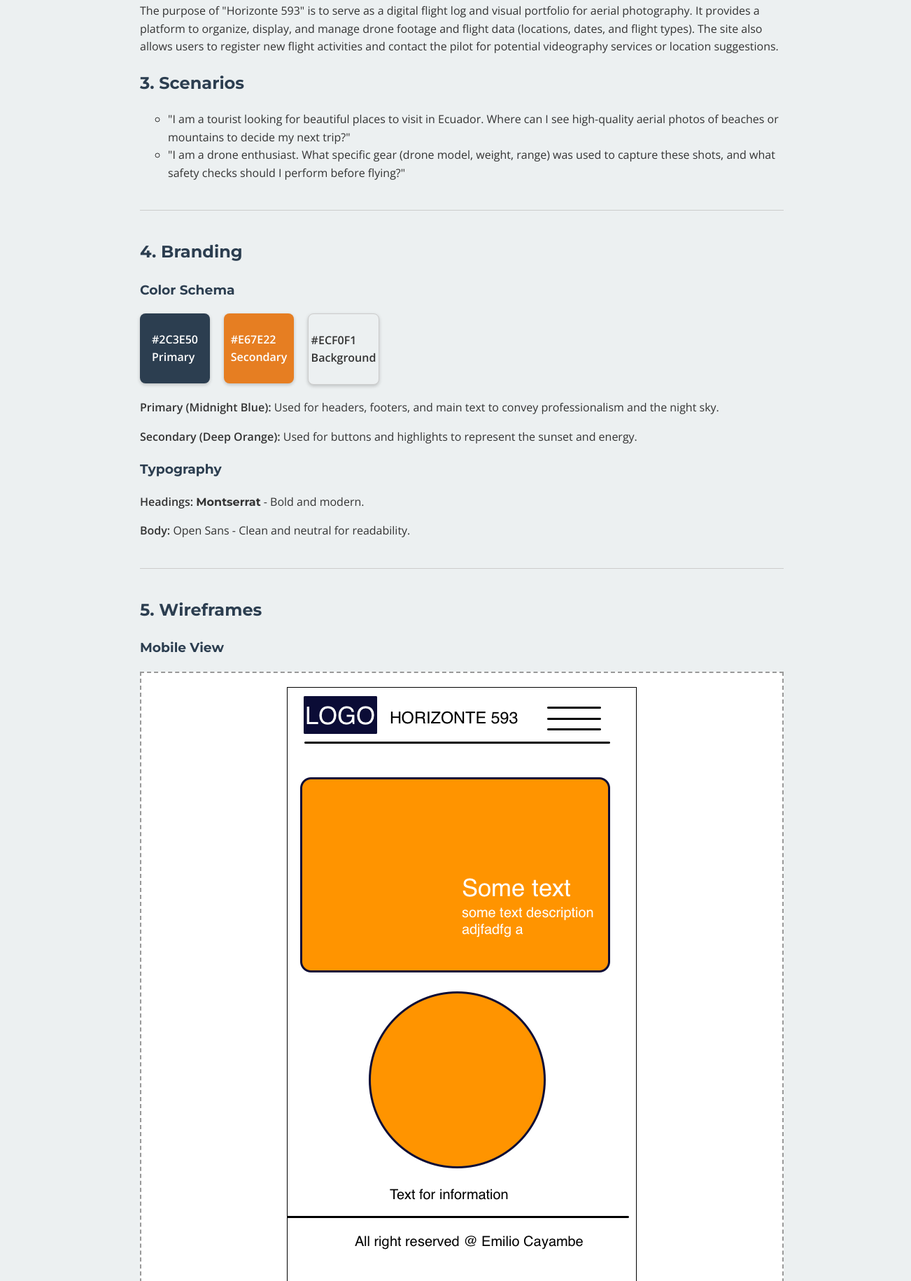
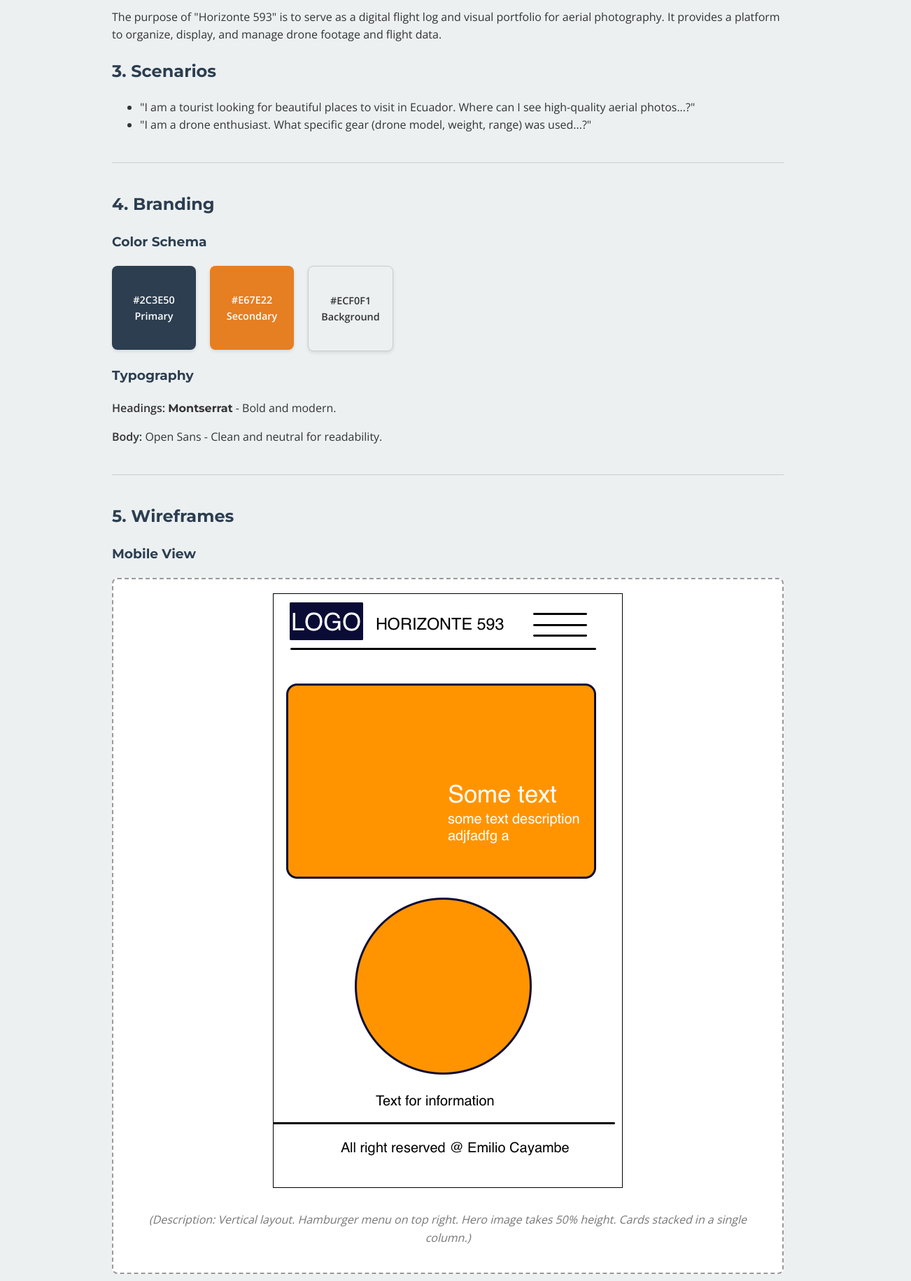
Before and after one commit to emiliocayambe/wdd131, a plain HTML site: page project/siteplan.html in a window 1280 px wide. Shown: the part 394-2225 px from the top of the page at 70% size, 1302 px wide, since content can reach past the window. Drawn offline with nearby package versions, Linux system fonts and the light colour scheme.

Commit message:
styles-correction

```diff
--- a/project/siteplan.html
+++ b/project/siteplan.html
@@ -1,17 +1,17 @@
 <!DOCTYPE html>
-<html lang="en">
+<html lang="es">
 <head>
     <meta charset="UTF-8">
     <meta name="viewport" content="width=device-width, initial-scale=1.0">
     <meta name="description" content="Site plan for Horizonte 593, a digital flight log and visual portfolio for aerial photography.">
     <meta name="author" content="Emilio Cayambe">
     <title>Horizonte 593 | Site Plan</title>
+
     <link rel="preconnect" href="https://fonts.googleapis.com">
     <link rel="preconnect" href="https://fonts.gstatic.com" crossorigin>
-    <link href="https://fonts.googleapis.com/css2?family=Montserrat:wght@700&family=Open+Sans&display=swap" rel="stylesheet">
+    <link href="https://fonts.googleapis.com/css2?family=Montserrat:wght@700&family=Open+Sans:wght@400;600&display=swap" rel="stylesheet">
 
     <link rel="stylesheet" href="styles/base.css">
-
 </head>
 <body>
 
@@ -22,13 +22,13 @@
     <p>I chose this name because "Horizonte" evokes the vast views captured by a drone, and "593" is Ecuador's country code. This combination gives the site a distinct local identity while sounding professional, modern, and tech-oriented.</p>
     <ul>
         <li>Optional domain availability: horizonte593.com</li>
-    <h2>2. Site Purpose</h2>
-    <p>The purpose of "Horizonte 593" is to serve as a digital flight log and visual portfolio for aerial photography. It provides a platform to organize, display, and manage drone footage and flight data (locations, dates, and flight types). The site also allows users to register new flight activities and contact the pilot for potential videography services or location suggestions.</p>
+    </ul> <h2>2. Site Purpose</h2>
+    <p>The purpose of "Horizonte 593" is to serve as a digital flight log and visual portfolio for aerial photography. It provides a platform to organize, display, and manage drone footage and flight data.</p>
 
     <h2>3. Scenarios</h2>
     <ul>
-        <li>"I am a tourist looking for beautiful places to visit in Ecuador. Where can I see high-quality aerial photos of beaches or mountains to decide my next trip?"</li>
-        <li>"I am a drone enthusiast. What specific gear (drone model, weight, range) was used to capture these shots, and what safety checks should I perform before flying?"</li>
+        <li>"I am a tourist looking for beautiful places to visit in Ecuador. Where can I see high-quality aerial photos...?"</li>
+        <li>"I am a drone enthusiast. What specific gear (drone model, weight, range) was used...?"</li>
     </ul>
 
     <hr>
@@ -41,12 +41,10 @@
         <div class="color-box secondary-bg">#E67E22<br>Secondary</div>
         <div class="color-box accent-bg">#ECF0F1<br>Background</div>
     </div>
-    <p><strong>Primary (Midnight Blue):</strong> Used for headers, footers, and main text to convey professionalism and the night sky.</p>
-    <p><strong>Secondary (Deep Orange):</strong> Used for buttons and highlights to represent the sunset and energy.</p>
 
     <h3>Typography</h3>
-    <p><strong>Headings:</strong> <span style="font-family: 'Montserrat', sans-serif; font-weight: bold;">Montserrat</span> - Bold and modern.</p>
-    <p><strong>Body:</strong> <span style="font-family: 'Open Sans', sans-serif;">Open Sans</span> - Clean and neutral for readability.</p>
+    <p><strong>Headings:</strong> <span class="font-heading">Montserrat</span> - Bold and modern.</p>
+    <p><strong>Body:</strong> <span class="font-body">Open Sans</span> - Clean and neutral for readability.</p>
 
     <hr>
 
@@ -54,14 +52,14 @@
 
     <h3>Mobile View</h3>
     <div class="wireframe-box">
-        <img src="images/mobile-wireframe.png" alt="Mobile Wireframe"><br>
-        <em>(Description: Vertical layout. Hamburger menu on top right. Hero image takes 50% height. Cards stacked in a single column.)</em>
+        <img src="images/mobile-wireframe.png" alt="Mobile Wireframe">
+        <p><em>(Description: Vertical layout. Hamburger menu on top right. Hero image takes 50% height. Cards stacked in a single column.)</em></p>
     </div>
 
     <h3>Desktop View</h3>
     <div class="wireframe-box">
-        <img src="images/desktop-wireframe.png" alt="Desktop Wireframe"><br>
-        <em>(Description: Horizontal Navigation bar. Full-width Hero image. Content Grid with 3 columns for flight cards.)</em>
+        <img src="images/desktop-wireframe.png" alt="Desktop Wireframe">
+        <p><em>(Description: Horizontal Navigation bar. Full-width Hero image. Content Grid with 3 columns for flight cards.)</em></p>
     </div>
 
 </body>
--- a/project/styles/base.css
+++ b/project/styles/base.css
@@ -1,16 +1,16 @@
-        /* CSS embedded for the Site Plan */
-        @import url('https://fonts.googleapis.com/css2?family=Montserrat:wght@700&family=Open+Sans:wght@400;600&display=swap');
-
+/* Variables de color */
 :root {
     --primary: #2C3E50;   /* Midnight Blue */
     --secondary: #E67E22; /* Deep Orange */
     --bg: #ECF0F1;        /* Cloud White */
+    --text: #333333;
 }
 
+/* Estilos Generales */
 body {
     font-family: 'Open Sans', sans-serif;
     line-height: 1.6;
-            color: #333;
+    color: var(--text);
     max-width: 960px;
     margin: 0 auto;
     padding: 20px;
@@ -22,37 +22,72 @@
     color: var(--primary);
 }
 
-        h1 { text-align: center; border-bottom: 2px solid var(--secondary); padding-bottom: 10px; }
+h1 {
+    text-align: center;
+    border-bottom: 2px solid var(--secondary);
+    padding-bottom: 10px;
+    margin-bottom: 30px;
+}
 
+hr {
+    border: 0;
+    border-top: 1px solid #ccc;
+    margin: 40px 0;
+}
+
+/* Sección de Colores */
 .colors {
     display: flex;
+    flex-wrap: wrap;
     gap: 20px;
     margin-bottom: 20px;
 }
 
 .color-box {
-            width: 100px;
-            height: 100px;
+    width: 120px;
+    height: 120px;
     display: flex;
     align-items: center;
     justify-content: center;
+    text-align: center;
     color: white;
     font-weight: bold;
     border-radius: 8px;
-            box-shadow: 0 2px 5px rgba(0,0,0,0.2);
+    box-shadow: 0 2px 5px rgba(0,0,0,0.1);
+    font-size: 0.9rem;
 }
 
 .primary-bg { background-color: var(--primary); }
 .secondary-bg { background-color: var(--secondary); }
-        .accent-bg { background-color: var(--bg); color: #333; border: 1px solid #ccc; }
+.accent-bg {
+    background-color: var(--bg);
+    color: var(--text);
+    border: 1px solid #ccc;
+}
 
-        hr { border: 0; border-top: 1px solid #ccc; margin: 40px 0; }
+/* Sección de Tipografía (Nuevas clases) */
+.font-heading {
+    font-family: 'Montserrat', sans-serif;
+    font-weight: 700;
+}
 
+.font-body {
+    font-family: 'Open Sans', sans-serif;
+}
+
+/* Wireframes */
 .wireframe-box {
     border: 2px dashed #999;
     padding: 20px;
     background: #fff;
     text-align: center;
     color: #777;
-            margin-bottom: 20px;
+    margin-bottom: 30px;
+    border-radius: 8px;
 }
+
+.wireframe-box img {
+    max-width: 100%;
+    height: auto;
+    margin-bottom: 10px;
+}
```
Lines whose indentation alone changed are shown as unchanged.
